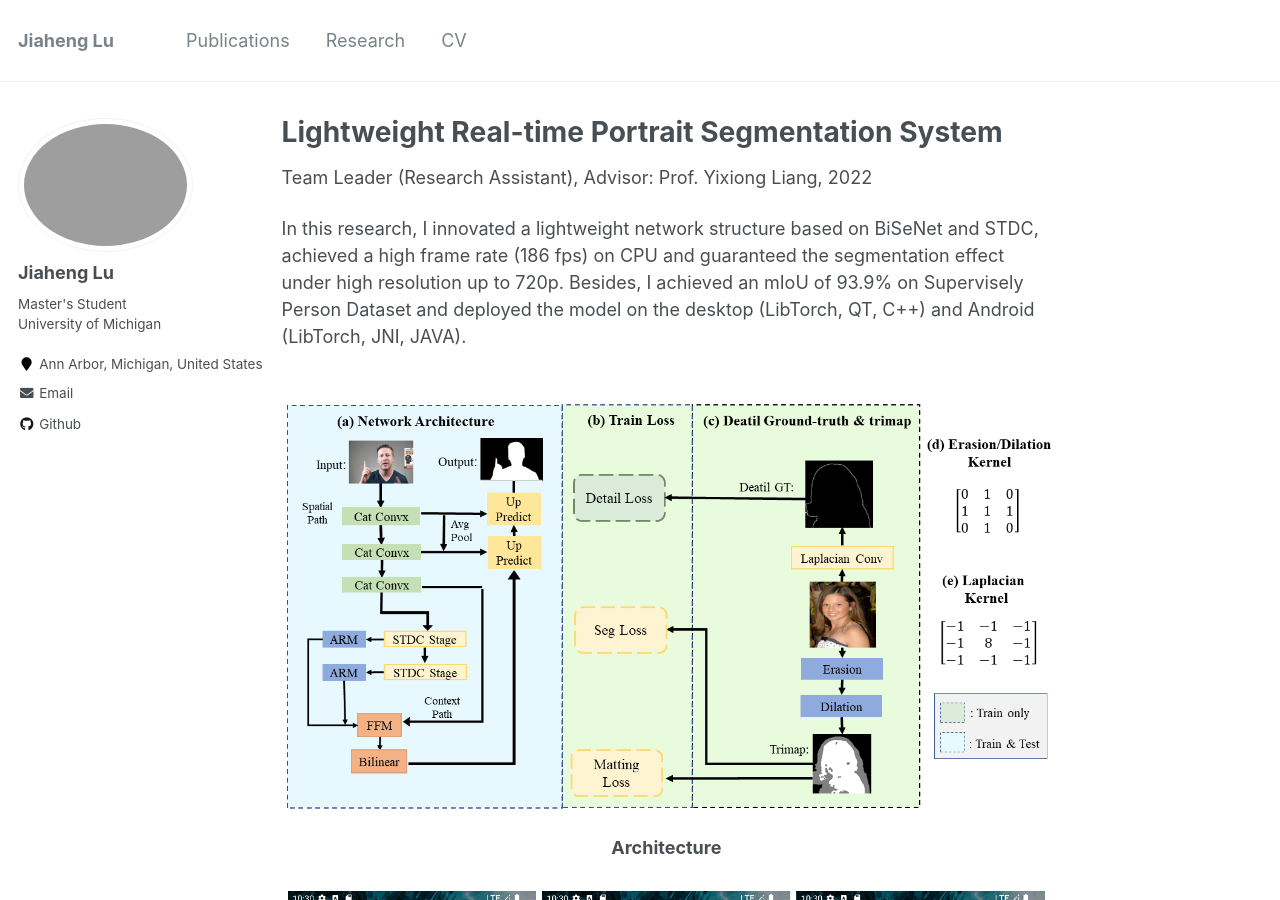
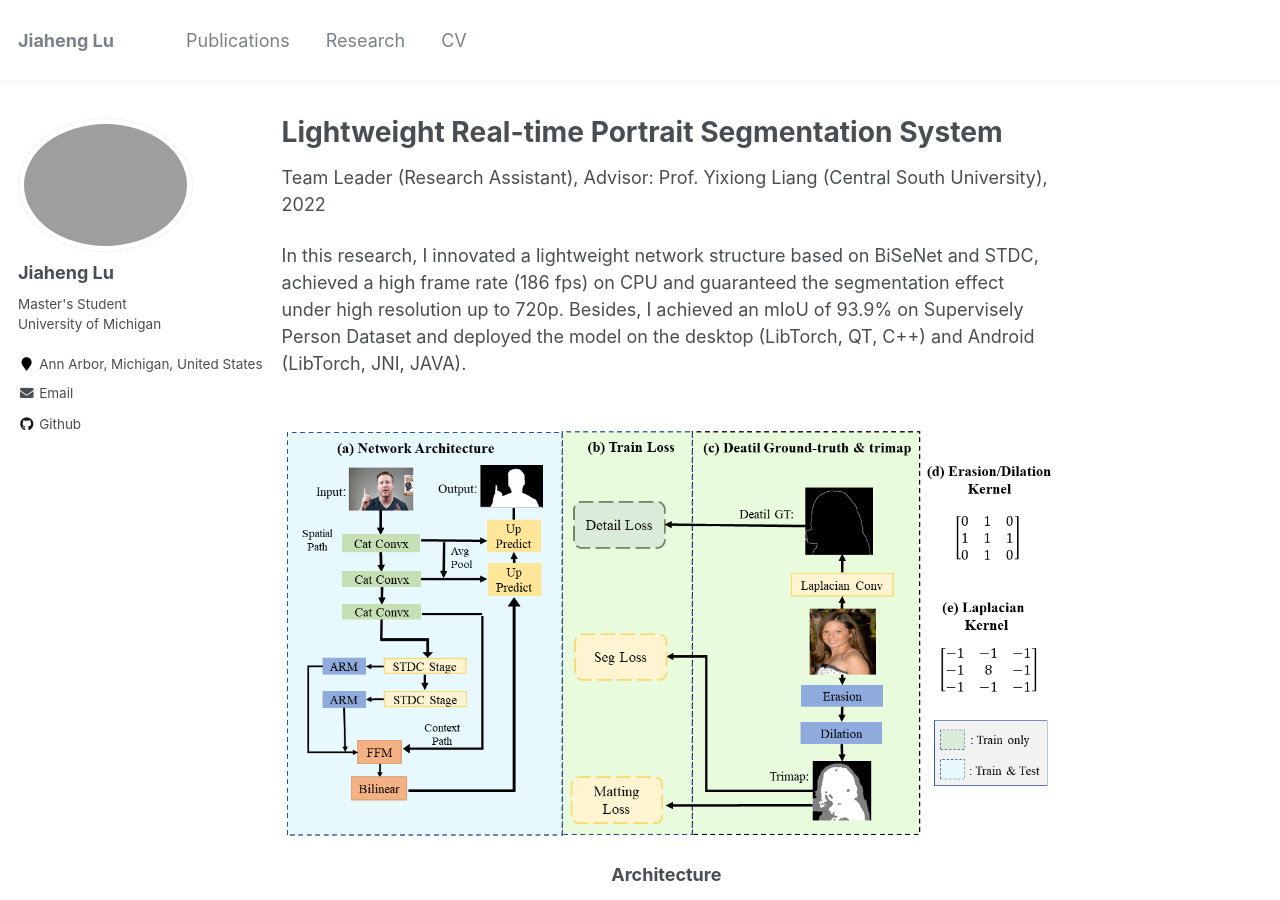
Before and after one commit to JhengLu/JhengLu.github.io, a Jekyll site: the page built from _teaching/2022-02-01-CV.md, in a window 1280 px wide and 900 px high. Built offline with Jekyll 4.4.1, drawn with Linux system fonts in a browser that asks for light colours.

Commit message:
Update 2022-02-01-CV.md

```diff
--- a/_teaching/2022-02-01-CV.md
+++ b/_teaching/2022-02-01-CV.md
@@ -4,7 +4,7 @@ collection: teaching
 type: "Team Leader (Research Assistant)"
 permalink: /teaching/2022-02-01-CV
 date_1: 2022-02-01
-advisor: "Advisor: Prof. Yixiong Liang"
+advisor: "Advisor: Prof. Yixiong Liang (Central South University)"
 
 ---
 In this research, I innovated a lightweight network structure based on BiSeNet and STDC, achieved a high frame rate (186 fps) on CPU and guaranteed the segmentation effect under high resolution up to 720p. Besides, I achieved an mIoU of 93.9% on Supervisely Person Dataset and deployed the model on the desktop (LibTorch, QT, C++) and Android (LibTorch, JNI, JAVA).
```
